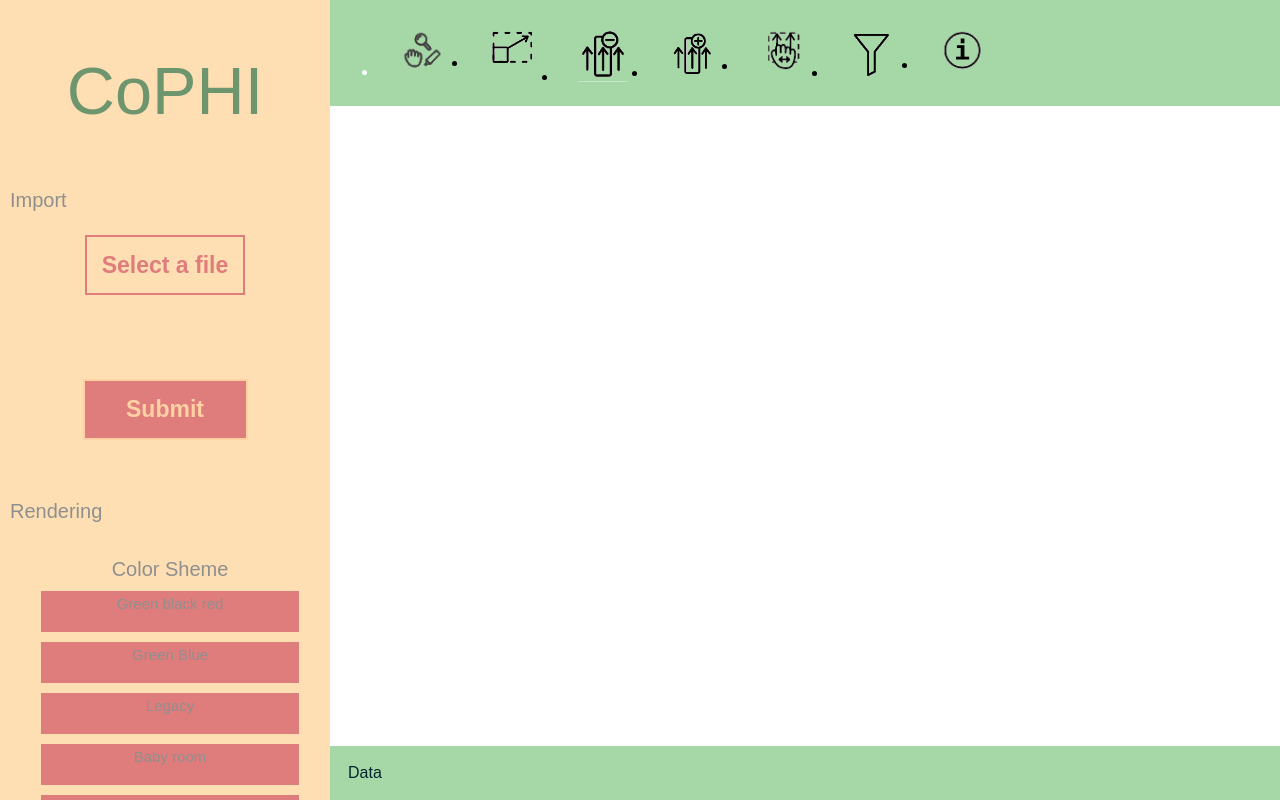
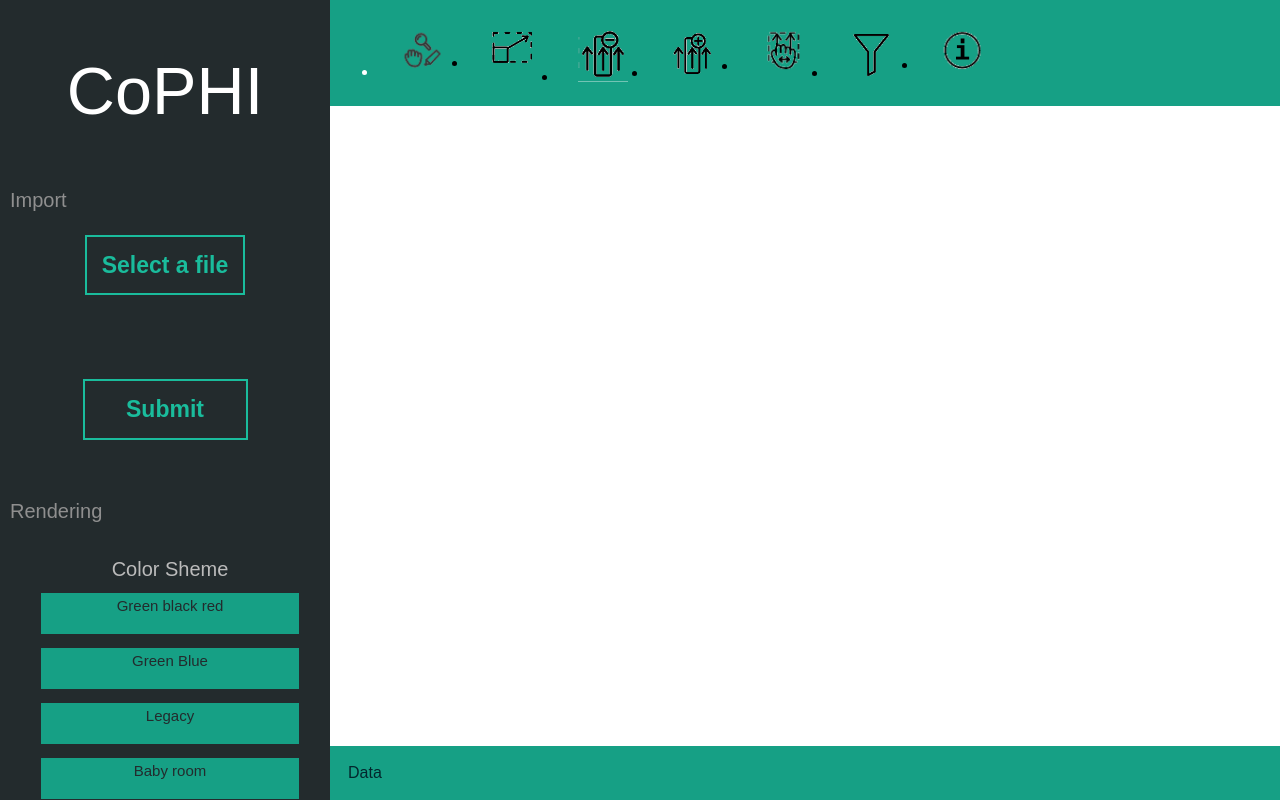
Before and after one commit to AlexisHBioinfo/Migration_CoPHI, a plain HTML site: page CoPHI.html in a window 1280 px wide. In both pictures the pointer is over the element "Color Sheme". Shown: the top 800 px of the page. Drawn offline with nearby package versions, Linux system fonts and the light colour scheme.

Commit message:
Changement couleur interface

```diff
--- a/style.css
+++ b/style.css
@@ -1,7 +1,7 @@
 .cophi{
   font-family:Arial;
   font-size:50pt;
-  color: #6d966e;
+  color: #ffffff;
 }
 
 .sidenav{
@@ -11,7 +11,7 @@
   z-index: 1; /* Stay on top */
   top: 0; /* Stay at the top */
   left: 0;
-  background-color: #fedfb3;
+  background-color: #232b2d;
   overflow-x: visible; /* Disable horizontal scroll */
   padding-top: 20px;
   text-align: center;
@@ -33,6 +33,7 @@
 #colorSheme {
   text-align: center;
   width: 100%;
+  color: #16a085;
 }
 
 #colorSheme ul {
@@ -47,23 +48,37 @@
   text-align: center;
 }
 
+#colorSheme ul:hover {
+  color: #bbbbbb;
+}
+
 #colorSheme li {
+  color: #ffd1a3;
   font-size: 15px;
   display: none;
 }
 
 #colorSheme:hover li{
+  color: #bbbbbb;
   margin-top: 10px;
   margin-left: auto;
   margin-right: auto;
   text-align: center;
-  background-color: #df7c7c;
+  background-color: #16a085;
+  border: 2px solid currentColor;
   width: 75%;
   display: block;
 }
 
 #colorSheme li:hover{
-  background-color: #a6d8a7;
+  background-color: #232b2d;
+  color: #bbbbbb;
+}
+
+#colorSheme li:not(:hover) {
+  color: #232b2d;
+  border: 2px solid currentColor;
+
 }
 
 .wrapper{
@@ -100,7 +115,7 @@
   margin-top: 100px;
   font-family:Arial;
   font-size:23px;
-  color:#df7c7c;
+  color:#1abc9c;
   border: 2px solid currentColor;
   padding: 15px;
   font-weight: 700;
@@ -112,22 +127,25 @@
 .input-file:focus + label,
 .input-file.has-focus + label,
 .input-file + label:hover {
-  background-color: #ffd1a3;
+  background-color: #16a085;
 }
 
 #submit{
-  /* text-align: center; */
+  background-color: #232b2d;
   position: relative;
   margin-top: 200px;
   font-family:Arial;
   font-size:23px;
-  color: #ffd1a3;
-  background-color:#df7c7c;
+  color:#1abc9c;
   border: 2px solid currentColor;
   padding:15px;
   font-weight: 700;
   cursor:pointer;
   min-width: 165px;
+}
+
+#submit:hover{
+  background-color:#16a085;
 }
 
 #submit:active{
@@ -140,8 +158,8 @@
   margin-top: 200px;
   font-family:Arial;
   font-size:17px;
-  color: #6d966e;
-  background-color:#fedfb3;
+  color: #232b2d;
+  background-color:#1abc9c;
   border: 2px solid currentColor;
   padding:15px;
   font-weight: 700;
@@ -160,7 +178,7 @@
   transition: box-shadow 0.25s;
   left: 330px;
   right: 0;
-  background-color: #a6d8a7;
+  background-color: #16a085;
   padding: 8px;
   font-family:Arial;
   font-size:12pt;
@@ -173,6 +191,10 @@
 
 .left-tools img {
   width: 50px;
+}
+
+.left-tools img:hover{
+
 }
 
 .right-tools{
@@ -225,7 +247,7 @@ a {
   position :absolute;
   overflow-x: visible;
   /* margin-left: 330px; */
-  background-color: #a6d8a7;
+  background-color: #16a085;
   box-sizing: content-box;
   top: auto;
   font-family:Arial;
@@ -233,7 +255,7 @@ a {
 }
 
 .active, .collapsible:hover {
-  background-color:#5fab60;
+  background-color:#1abc9c;
 }
 
 .content {
```
Also changed, not shown: 1 other file.
